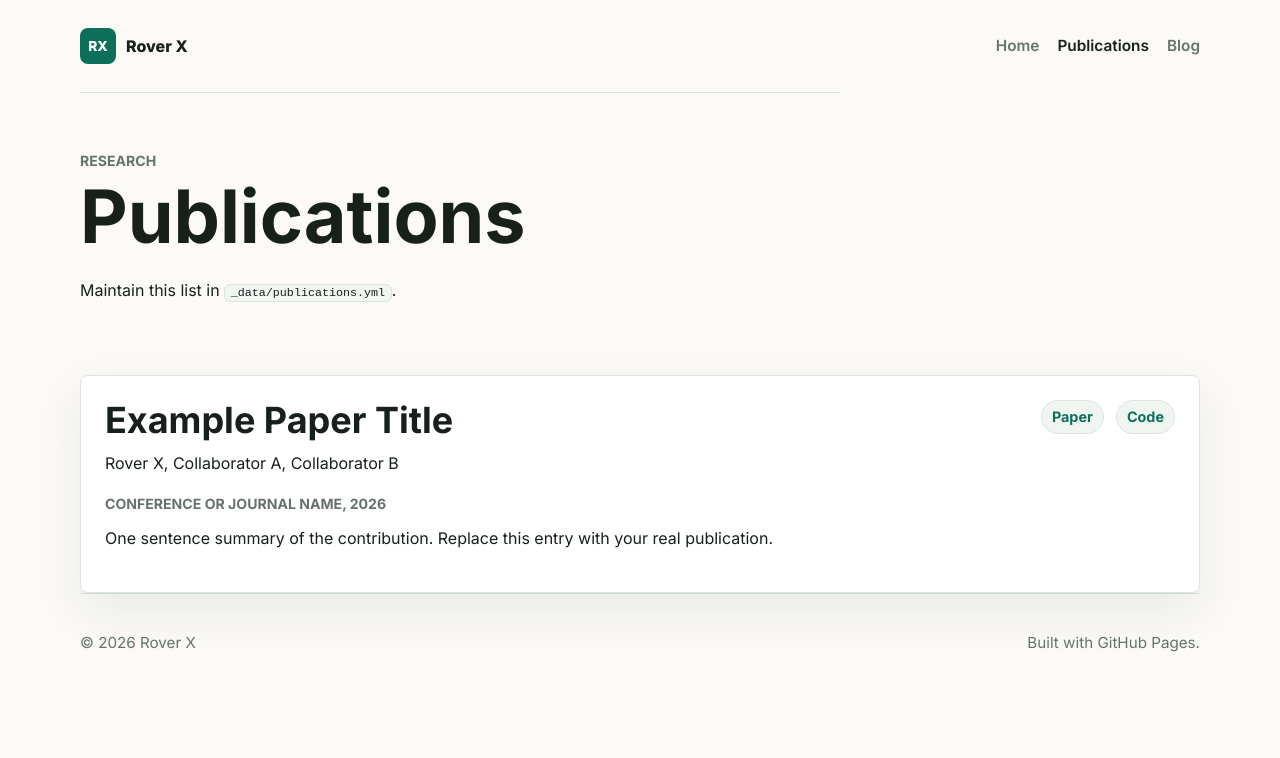
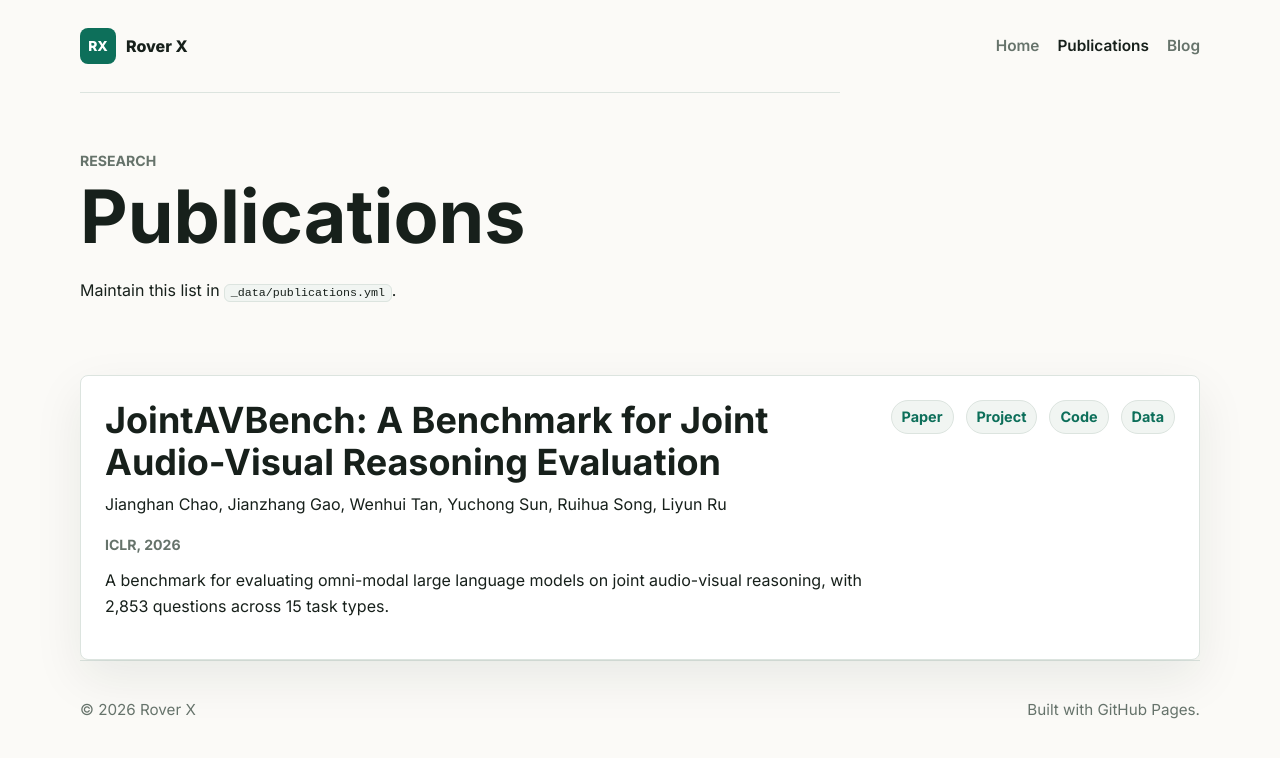
Before and after one commit to roverx12345/roverx12345.github.io, a Jekyll site: the page built from publications.md, in a window 1280 px wide. Shown: the top 758 px of the page. Built offline with Jekyll 4.4.1, drawn with Linux system fonts in a browser that asks for light colours.

Commit message:
Add JointAVBench publication

```diff
--- a/_data/publications.yml
+++ b/_data/publications.yml
@@ -1,9 +1,11 @@
-- title: "Example Paper Title"
-  authors: "Rover X, Collaborator A, Collaborator B"
-  venue: "Conference or Journal Name"
+- title: "JointAVBench: A Benchmark for Joint Audio-Visual Reasoning Evaluation"
+  authors: "Jianghan Chao, Jianzhang Gao, Wenhui Tan, Yuchong Sun, Ruihua Song, Liyun Ru"
+  venue: "ICLR"
   year: 2026
   links:
-    paper: "https://example.com/paper"
-    code: "https://github.com/roverx12345/example"
+    paper: "https://arxiv.org/pdf/2512.12772"
+    project: "https://roverx12345.github.io/jointavbench_webpage/"
+    code: "https://github.com/roverx12345/JointAVBench"
+    data: "https://huggingface.co/datasets/JointAVBench/JointAVBench"
   selected: true
-  summary: "One sentence summary of the contribution. Replace this entry with your real publication."
+  summary: "A benchmark for evaluating omni-modal large language models on joint audio-visual reasoning, with 2,853 questions across 15 task types."
```
